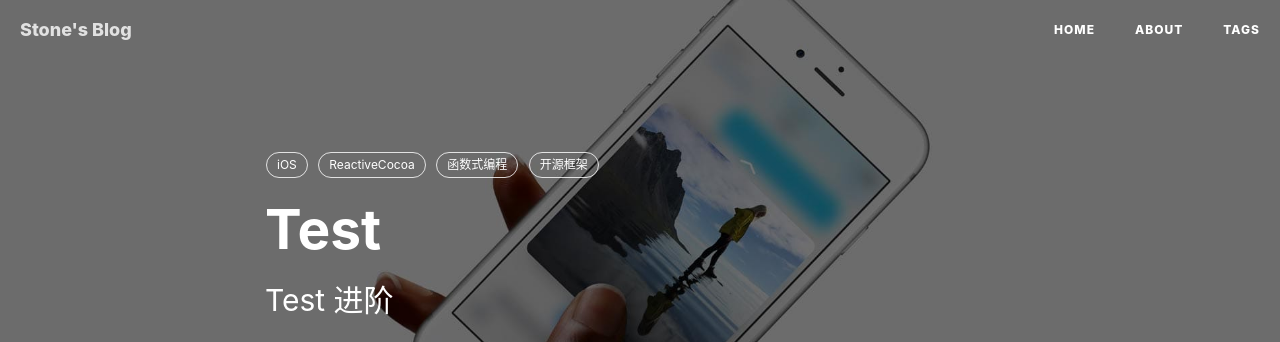
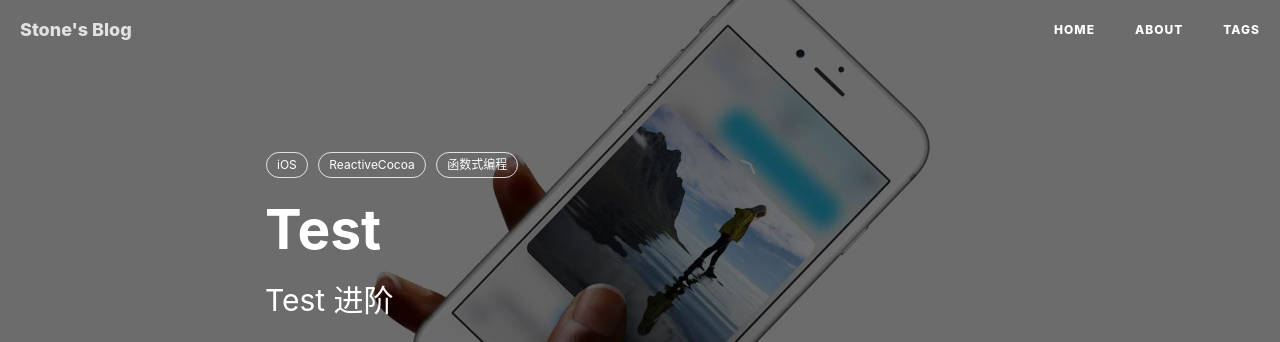
Before and after one commit to hdjgreen/dynamicscrm.github.io, a Jekyll site: the page built from _posts/2016-01-06-ReactiveCocoa-进阶.md, in a window 1280 px wide and 900 px high. Shown: the top 342 px of the window. Built offline with Jekyll 4.4.1, drawn with Linux system fonts in a browser that asks for light colours; nearby versions of some CDN libraries; comment, search, counter and statistics services are not loaded.

Commit message:
Update 2016-01-06-ReactiveCocoa-进阶.md

```diff
--- a/_posts/2016-01-06-ReactiveCocoa-进阶.md
+++ b/_posts/2016-01-06-ReactiveCocoa-进阶.md
@@ -10,7 +10,6 @@ tags:
     - iOS
     - ReactiveCocoa
     - 函数式编程
-    - 开源框架
 ---
 # 前言
 
```
